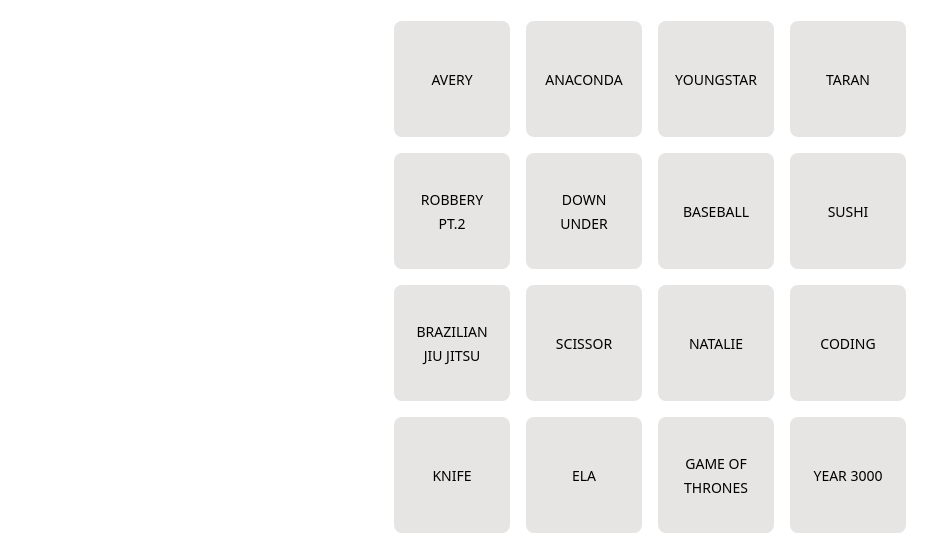
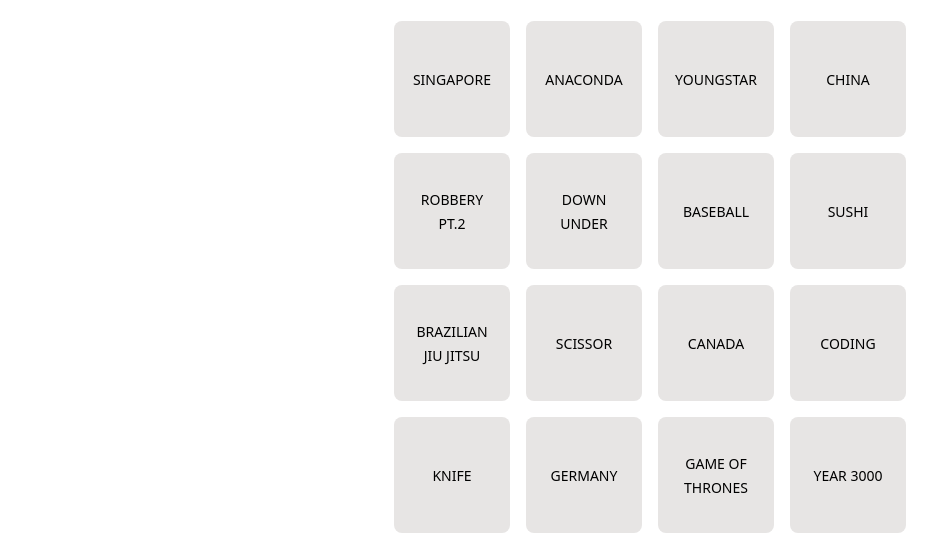
Before and after one commit to Nginearing/kakutropos-parjat, a React (Create React App) app: page / in a window 1280 px wide. Shown: the part 139-674 px from the top of the page, without its empty margins (0-948 px from the left). Built offline with nearby package versions, Linux system fonts and the light colour scheme.

Commit message:
New words

```diff
--- a/src/components/Grid.js
+++ b/src/components/Grid.js
@@ -14,24 +14,17 @@
 }
 
 const themes = {
-  'YELLOW': 'Wankers with Bad Breath',
+  'YELLOW': 'Countries Rohan\'s Lived in',
   'GREEN': 'Rohan\'s Most Listened to Songs of 2023',
   'BLUE': 'Rohan\'s favorites',
   'PURPLE': '____ Choke (BJJ)'
 }
-/*
+
 const itemGroups = {
-  'AVERY': 'YELLOW', 'ELA': 'YELLOW', 'NATALIE': 'YELLOW', 'TARAN': 'YELLOW',
-  'YOUNGSTAR': 'GREEN', 'ROBBERY PT.2': 'GREEN', 'DOWN UNDER': 'GREEN', 'YEAR 3000': 'GREEN',
-  'BRAZILIAN JIU JITSU': 'BLUE', 'GAME OF THRONES': 'BLUE', 'SUSHI': 'BLUE', 'CODING': 'BLUE',
-  'KNIFE': 'PURPLE', 'ANACONDA': 'PURPLE', 'SCISSOR': 'PURPLE', 'BASEBALL': 'PURPLE'
-};
-*/
-const itemGroups = {
-  'AVERY': 'YELLOW', 'ANACONDA': 'PURPLE', 'YOUNGSTAR': 'GREEN', 'TARAN': 'YELLOW',
+  'SINGAPORE': 'YELLOW', 'ANACONDA': 'PURPLE', 'YOUNGSTAR': 'GREEN', 'CHINA': 'YELLOW',
    'ROBBERY PT.2': 'GREEN', 'DOWN UNDER': 'GREEN', 'BASEBALL': 'PURPLE',  'SUSHI': 'BLUE',
-  'BRAZILIAN JIU JITSU': 'BLUE', 'SCISSOR': 'PURPLE',  'NATALIE': 'YELLOW','CODING': 'BLUE',
-  'KNIFE': 'PURPLE', 'ELA': 'YELLOW', 'GAME OF THRONES': 'BLUE', 'YEAR 3000': 'GREEN',
+  'BRAZILIAN JIU JITSU': 'BLUE', 'SCISSOR': 'PURPLE',  'CANADA': 'YELLOW','CODING': 'BLUE',
+  'KNIFE': 'PURPLE', 'GERMANY': 'YELLOW', 'GAME OF THRONES': 'BLUE', 'YEAR 3000': 'GREEN',
 };
 
 const groupColors = {
@@ -49,8 +42,6 @@
   const [guesses, setGuesses] = useState([]);
   const [gameFinished, setGameFinished] = useState(false);
 
-
-  // Shuffle items when the button is clicked
   const handleShuffle = () => {
     setItems(shuffleArray(items));
   };
@@ -211,7 +202,7 @@
   };
 
   const copyToClipboard = (text) => {
-    if (navigator.clipboard) { // Check if the browser supports clipboard API
+    if (navigator.clipboard) {
       navigator.clipboard.writeText(text).then(() => {
         alert("Copied to clipboard!");
       }).catch(err => {
```
